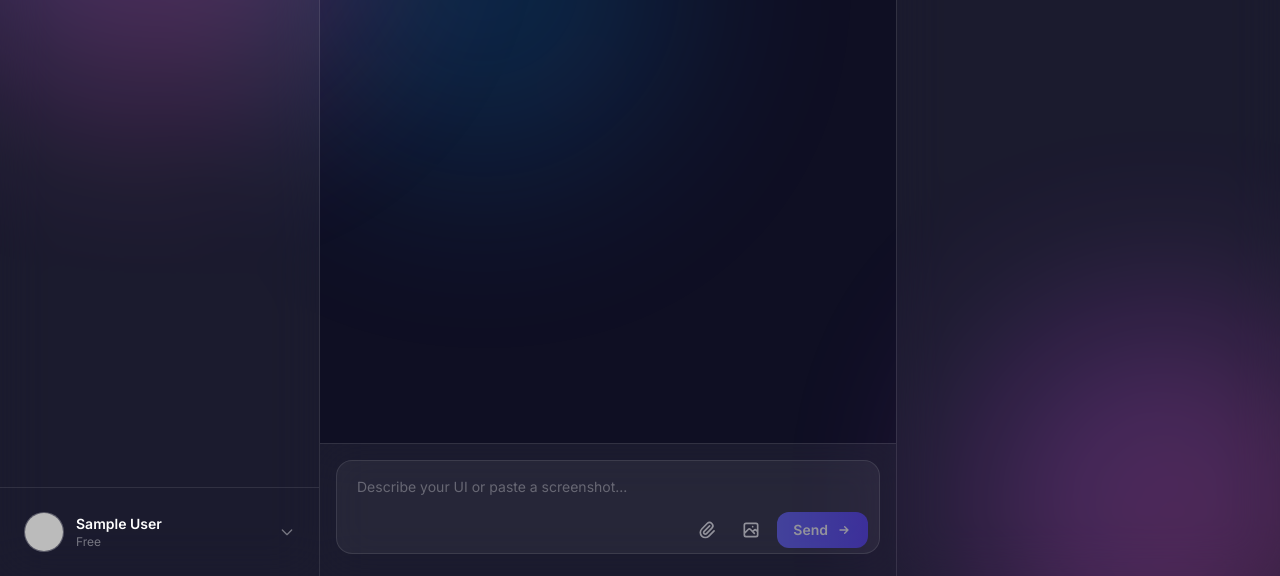
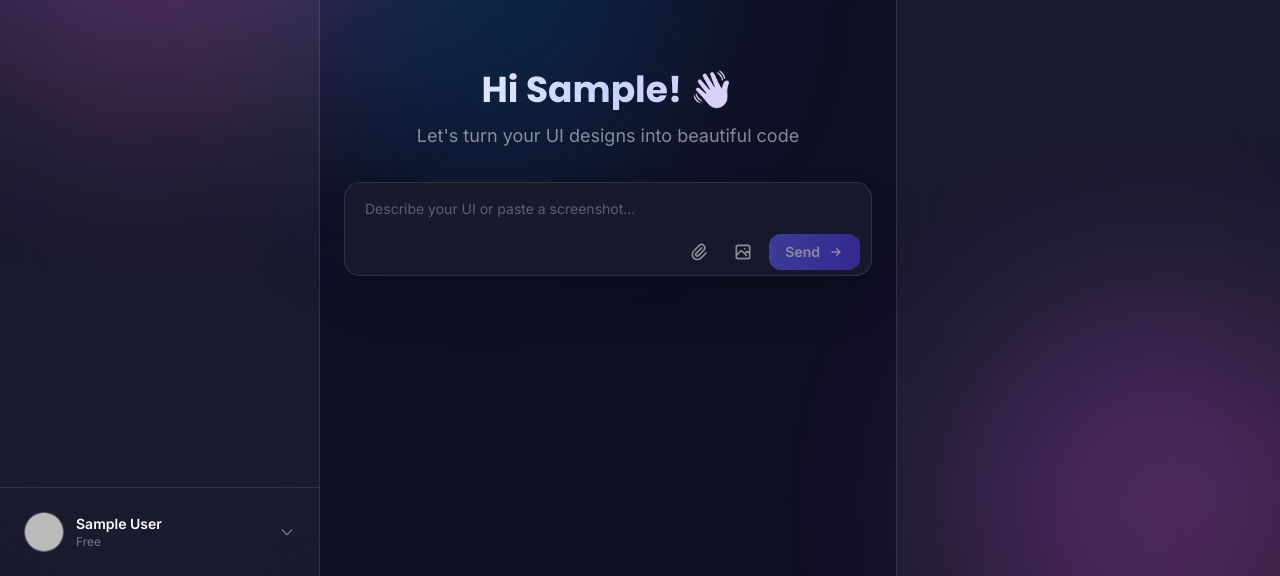
Before and after one commit to yugan243/Ui-To-Code-Agent, a Next.js app in the folder ui-forge/: page / in a window 1280 px wide. Shown: the part 224-800 px from the top of the page. Built offline with nearby package versions, Linux system fonts and the light colour scheme; no server answers; the database is empty; sample sign-in values are in the browser's storage.

Commit message:
fixed the profile icon and log in welcome message

```diff
--- a/ui-forge/components/UICodeGenerator.jsx
+++ b/ui-forge/components/UICodeGenerator.jsx
@@ -36,7 +36,13 @@ export default function UICodeGenerator({ initialProjects = [], user }) {
   // ALL hooks must be called before any conditional returns
   const [leftSidebarOpen, setLeftSidebarOpen] = useState(true);
   const [rightSidebarOpen, setRightSidebarOpen] = useState(true);
-  const [activeProject, setActiveProject] = useState(initialProjects.length > 0 ? initialProjects[0].id : null);
+  const [activeProject, setActiveProject] = useState(() => {
+    if (typeof window !== 'undefined') {
+      const saved = localStorage.getItem('activeProject');
+      return saved || null;
+    }
+    return null;
+  });
   const [activeVersion, setActiveVersion] = useState(null);
   const [viewMode, setViewMode] = useState('split'); // 'code', 'preview', 'split'
   const [messages, setMessages] = useState([
@@ -99,6 +105,15 @@ export default function UICodeGenerator({ initialProjects = [], user }) {
     };
   }, []);
 
+  // Save active project to localStorage
+  useEffect(() => {
+    if (activeProject) {
+      localStorage.setItem('activeProject', activeProject);
+    } else {
+      localStorage.removeItem('activeProject');
+    }
+  }, [activeProject]);
+
   // Load chat history when switching projects
   useEffect(() => {
     async function loadChat() {
@@ -130,6 +145,8 @@ export default function UICodeGenerator({ initialProjects = [], user }) {
 
   const handleLogout = async () => {
     try {
+      // Clear localStorage before logout
+      localStorage.removeItem('activeProject');
       await signOut({ callbackUrl: '/login', redirect: true });
     } catch (error) {
       console.error('Logout error:', error);
@@ -575,7 +592,7 @@ export default function UICodeGenerator({ initialProjects = [], user }) {
             </div>
 
             {/* User Profile Section - Bottom */}
-            <div className="p-3 border-t border-white/10 relative">
+            <div className="p-3 border-t border-white/10 relative z-50">
               <button
                 onClick={() => setShowProfileMenu(!showProfileMenu)}
                 className="w-full flex items-center gap-3 p-3 rounded-xl hover:bg-white/5 transition-all duration-300 group"
@@ -674,7 +691,7 @@ export default function UICodeGenerator({ initialProjects = [], user }) {
         </div>
 
         {/* CENTER - Chat Interface */}
-        <div className="flex-1 flex flex-col min-w-0">
+        <div className="flex-1 flex flex-col min-w-0 relative">
           {/* Top Bar */}
           <div className="h-16 bg-white/5 backdrop-blur-xl border-b border-white/10 flex items-center justify-between px-6">
             <div className="flex items-center gap-4">
@@ -694,7 +711,8 @@ export default function UICodeGenerator({ initialProjects = [], user }) {
           </div>
 
           {/* Messages Area */}
-          <div className="flex-1 overflow-y-auto px-6 py-6 space-y-4 scrollbar-thin scrollbar-thumb-white/10 scrollbar-track-transparent">
+          <div className="flex-1 overflow-y-auto px-6 py-6 pb-40 scrollbar-thin scrollbar-thumb-white/10 scrollbar-track-transparent">
+            <div className="max-w-4xl mx-auto space-y-4">
             {messages.map((message, idx) => (
               <div
                 key={message.id}
@@ -727,11 +745,28 @@ export default function UICodeGenerator({ initialProjects = [], user }) {
             ))}
             {/* Invisible scroll target */}
             <div ref={messagesEndRef} />
+            </div>
           </div>
 
-          {/* Input Area */}
-          <div className="p-4 bg-white/5 backdrop-blur-xl border-t border-white/10">
-            <div className="max-w-4xl mx-auto relative">
+          {/* Floating Input Area with Smooth Transition */}
+          <div className={`absolute inset-x-0 transition-all duration-700 ease-out ${
+            !activeProject && messages.length <= 1
+              ? 'top-1/2 -translate-y-1/2'
+              : 'bottom-0'
+          }`}>
+            {/* Welcome Message - Only shown when centered */}
+            {!activeProject && messages.length <= 1 && (
+              <div className="text-center mb-8 animate-fade-in">
+                <h2 className="font-syne font-bold text-4xl mb-3 bg-linear-to-r from-white via-indigo-200 to-pink-200 bg-clip-text text-transparent">
+                  Hi {user?.name?.split(' ')[0] || 'there'}! 👋
+                </h2>
+                <p className="text-white/50 text-lg">
+                  Let's turn your UI designs into beautiful code
+                </p>
+              </div>
+            )}
+
+            <div className="max-w-4xl mx-auto px-6 relative">
 
               {/* --- IMAGE PREVIEW (Before Sending) --- */}
               {selectedImage && (
@@ -772,7 +807,7 @@ export default function UICodeGenerator({ initialProjects = [], user }) {
                     }
                   }}
                   placeholder="Describe your UI or paste a screenshot..." // Update placeholder
-                  className="w-full bg-white/5 border border-white/10 rounded-2xl px-5 py-4 pr-32 text-sm resize-none focus:outline-none focus:border-indigo-500/50 focus:bg-white/8 transition-all duration-300 scrollbar-thin scrollbar-thumb-white/10 scrollbar-track-transparent placeholder:text-white/30"
+                  className="w-full bg-[#1a1a2e]/95 border border-white/10 rounded-2xl px-5 py-4 pr-32 text-sm resize-none focus:outline-none focus:border-indigo-500/50 focus:bg-[#1a1a2e] focus:ring-4 focus:ring-indigo-500/10 transition-all duration-300 scrollbar-thin scrollbar-thumb-white/10 scrollbar-track-transparent placeholder:text-white/30 shadow-2xl"
                   rows={3}
                 />
                 <div className="absolute right-3 bottom-3 flex items-center gap-2">
```
